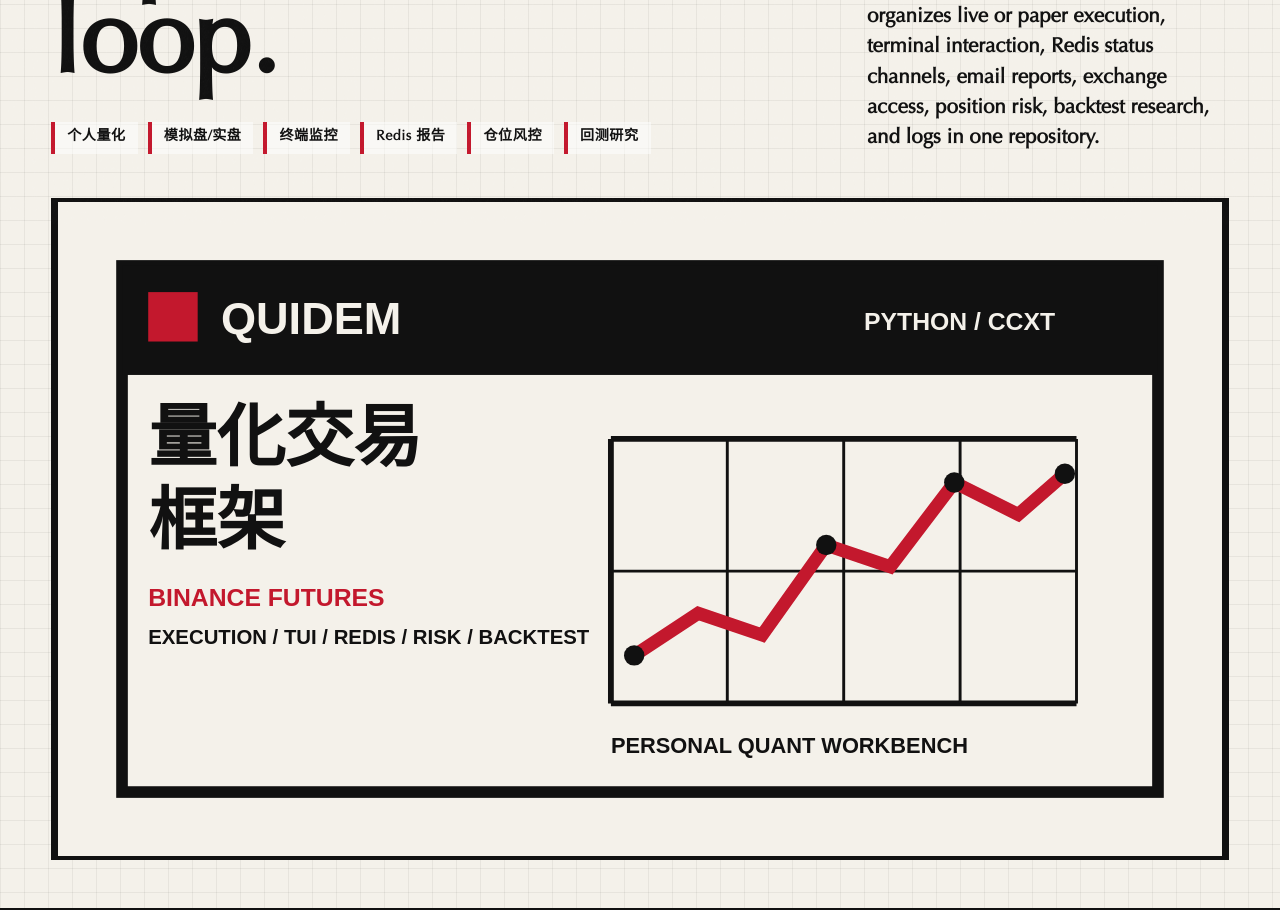
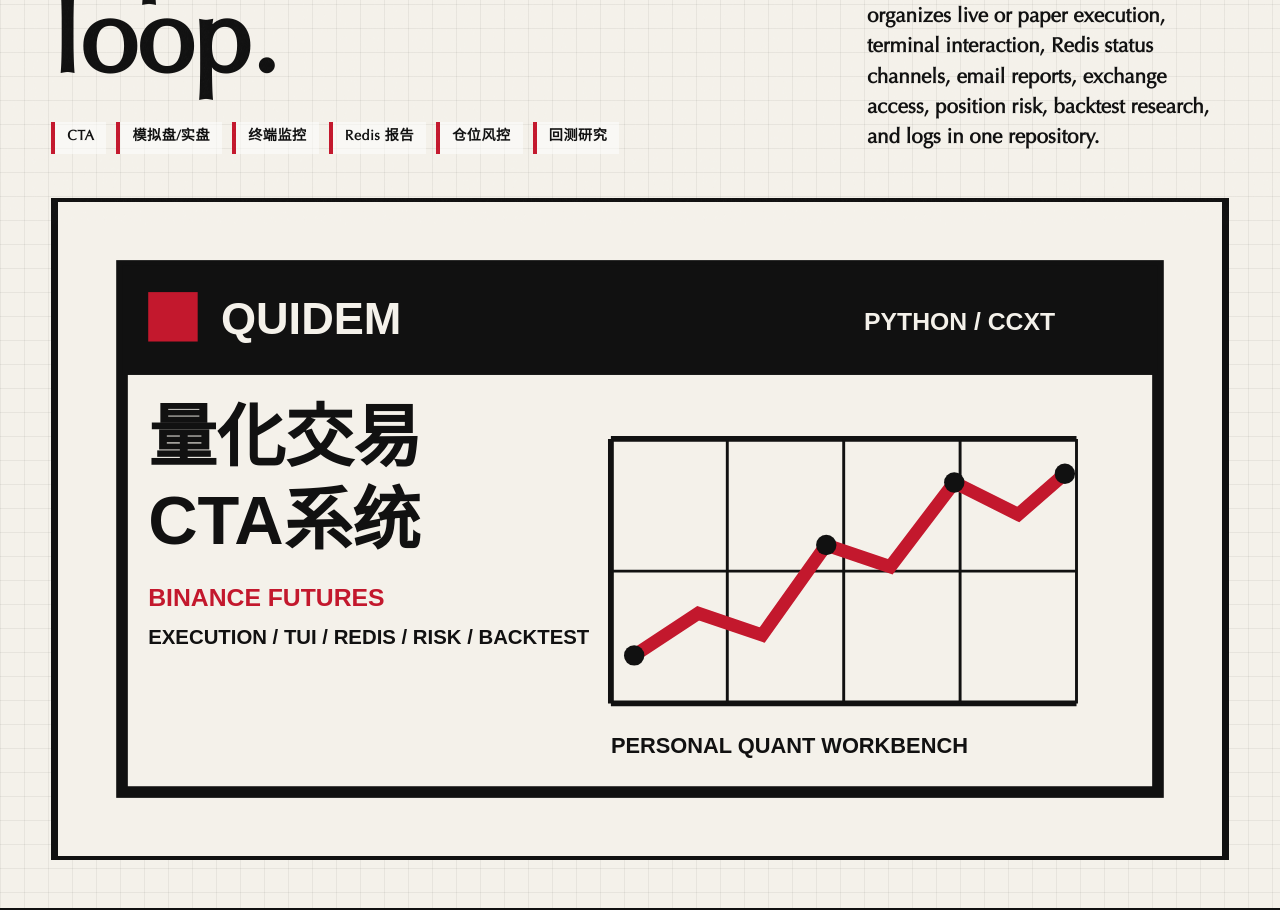
Before and after one commit to ChivaLryCieux/chivalry-studio, a Next.js app: page /detailPage/1 in a window 1280 px wide. Shown: the part 980-1890 px from the top of the page. Built offline with nearby package versions, Linux system fonts and the light colour scheme.

Commit message:
Modify quidem’s description.

```diff
--- a/src/data/projects.ts
+++ b/src/data/projects.ts
@@ -9,7 +9,7 @@
         color: "#5a171d",
         imagePlaceholder: "QD",
         src: "/images/projects/quidem/quidem-cover.svg",
-        cardTitleLines: ["Quidem", "量化交易框架"],
+        cardTitleLines: ["Quidem", "量化交易CTA系统"],
         description: "A personal Python quant trading framework that combines Binance Futures execution, TUI monitoring, Redis-based reporting, risk control, backtesting research, and operational logs.",
         detailImages: [
             "/images/projects/quidem/kmeans_20260106_000544.png",
@@ -55,7 +55,7 @@
                 "Backtest and diagnostics reuse core modules to avoid a hard split between research logic and live trading logic."
             ],
             stack: ["Python", "ccxt", "websocket-client", "pandas", "numpy", "Redis", "Resend", "matplotlib", "seaborn", "statsmodels", "hmmlearn", "scikit-learn"],
-            keywords: ["个人量化", "模拟盘/实盘", "终端监控", "Redis 报告", "仓位风控", "回测研究"]
+            keywords: ["CTA", "模拟盘/实盘", "终端监控", "Redis 报告", "仓位风控", "回测研究"]
         }
     },
     {
```
Also changed, not shown: public/images/projects/quidem/quidem-cover.svg.
